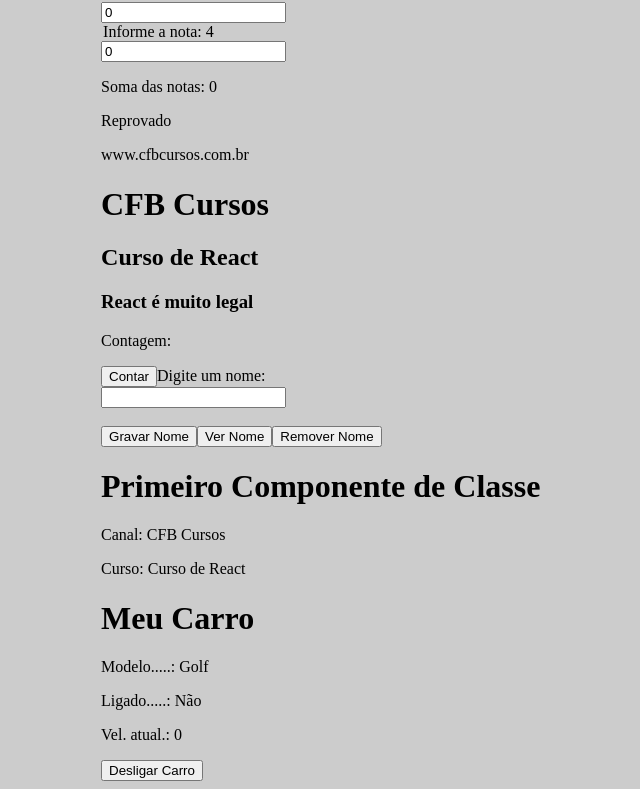
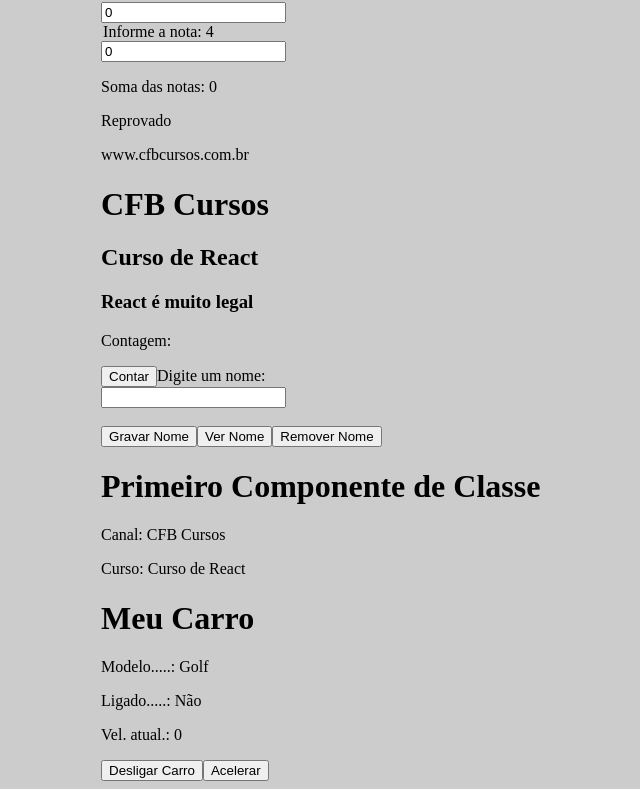
Before and after one commit to JohnPetros/reactjs, a React (Vite) app in the folder react-cfbcursos/app01/: page / in a window 1280 px wide. Shown: the part 1067-1856 px from the top of the page, without its empty margins (207-847 px from the left). Built offline with nearby package versions, Linux system fonts and the light colour scheme.

Commit message:
Maniulação de State em Componentes de Classe

```diff
--- a/react-cfbcursos/app01/src/components/ClassComponent/carro.jsx
+++ b/react-cfbcursos/app01/src/components/ClassComponent/carro.jsx
@@ -12,7 +12,12 @@
 
   ligarDesligar() {
     // this.state.ligado =
-    this.setState({ ligado: !this.state.ligado });
+    // this.setState({ ligado: !this.state.ligado });
+    this.setState((state) => ({ ligado: !state.ligado }));
+  }
+
+  acelerar() {
+    this.setState((state, props) => ({ velAtual: state.velAtual + props.fator }));
   }
 
   render() {
@@ -25,6 +30,9 @@
         <button onClick={() => this.ligarDesligar()}>
           {this.state.ligado ? "Ligar" : "Desligar"} Carro
         </button>
+        <button onClick={() => this.acelerar()}>
+          Acelerar
+        </button>
       </div>
     );
   }
--- a/react-cfbcursos/app01/src/components/ClassComponent/index.jsx
+++ b/react-cfbcursos/app01/src/components/ClassComponent/index.jsx
@@ -11,7 +11,7 @@
         <h1>Primeiro Componente de Classe</h1>
         <p>Canal: {this.props.canal}</p>
         <p>Curso: {this.props.curso}</p>
-        <Carro />
+        <Carro fator={10}/>
       </div>
     )
   }
```
